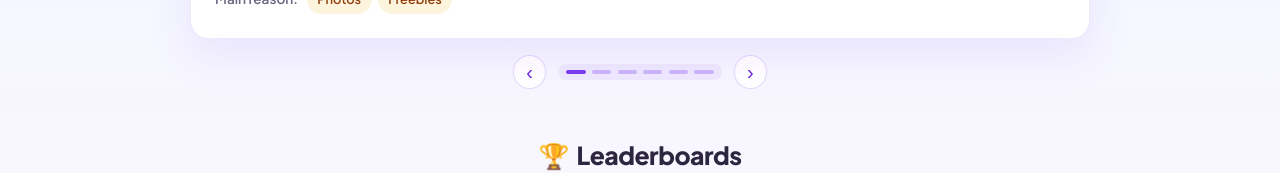
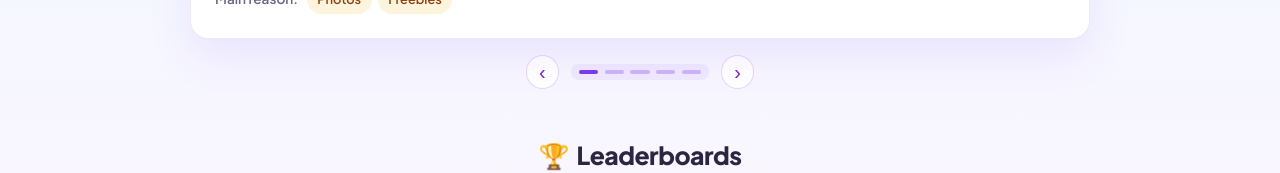
Before and after one commit to K1-AF/RateMyPopUp, a React (Vite) app in the folder frontend/: page / in a window 1280 px wide. Shown: the part 1542-1715 px from the top of the page. Built offline with nearby package versions, Linux system fonts and the light colour scheme; no server answers; the database is empty.

Commit message:
added fixed number

```diff
--- a/frontend/src/components/RecentReviewsCarousel.jsx
+++ b/frontend/src/components/RecentReviewsCarousel.jsx
@@ -1,7 +1,9 @@
 import { useCallback, useEffect, useMemo, useRef, useState } from 'react'
 import {
+  CAROUSEL_REVIEW_LIMIT,
   getHardcodedReviews,
   mergeCarouselReviews,
+  HARDCODED_REVIEWS,
 } from '../data/hardcodedReviews.js'
 import {
   fetchRecentReviews,
@@ -10,7 +12,7 @@ import {
 import './RecentReviewsCarousel.css'
 
 const SLIDE_MS = 6500
-const LIVE_REVIEW_FETCH_LIMIT = 30
+const LIVE_REVIEW_FETCH_LIMIT = CAROUSEL_REVIEW_LIMIT
 
 function formatDate(iso) {
   try {
@@ -53,8 +55,14 @@ function StarRow({ label, value }) {
 }
 
 export function RecentReviewsCarousel() {
-  const hardcodedReviews = useMemo(() => getHardcodedReviews(), [])
-  const [reviews, setReviews] = useState(hardcodedReviews)
+  const hardcodedReviews = useMemo(
+    () =>
+      [...HARDCODED_REVIEWS].sort(
+        (a, b) => new Date(b.createdAt).getTime() - new Date(a.createdAt).getTime()
+      ),
+    []
+  )
+  const [reviews, setReviews] = useState(() => getHardcodedReviews())
   const [active, setActive] = useState(0)
   const [isPaused, setIsPaused] = useState(false)
   const wrapperRef = useRef(null)
@@ -66,7 +74,7 @@ export function RecentReviewsCarousel() {
       setReviews(mergeCarouselReviews(hardcodedReviews, liveReviews))
     } catch (err) {
       console.warn('[carousel] failed to load live reviews:', err?.message)
-      setReviews(hardcodedReviews)
+      setReviews(getHardcodedReviews())
     }
   }, [hardcodedReviews])
 
--- a/frontend/src/data/hardcodedReviews.js
+++ b/frontend/src/data/hardcodedReviews.js
@@ -73,16 +73,22 @@ export const HARDCODED_REVIEWS = [
   },
 ]
 
+export const CAROUSEL_REVIEW_LIMIT = 5
+
 /** Newest first — ready for the carousel. */
-export function getHardcodedReviews(limit = 6) {
+export function getHardcodedReviews(limit = CAROUSEL_REVIEW_LIMIT) {
   return [...HARDCODED_REVIEWS]
     .sort((a, b) => new Date(b.createdAt).getTime() - new Date(a.createdAt).getTime())
     .slice(0, limit)
 }
 
-/** Merges demo reviews with live submissions, newest first. */
-export function mergeCarouselReviews(hardcoded, live) {
-  return [...live, ...hardcoded].sort(
-    (a, b) => new Date(b.createdAt).getTime() - new Date(a.createdAt).getTime()
-  )
+/** Merges demo reviews with live submissions, newest first (capped for carousel). */
+export function mergeCarouselReviews(
+  hardcoded,
+  live,
+  limit = CAROUSEL_REVIEW_LIMIT
+) {
+  return [...live, ...hardcoded]
+    .sort((a, b) => new Date(b.createdAt).getTime() - new Date(a.createdAt).getTime())
+    .slice(0, Math.max(1, limit))
 }
```
